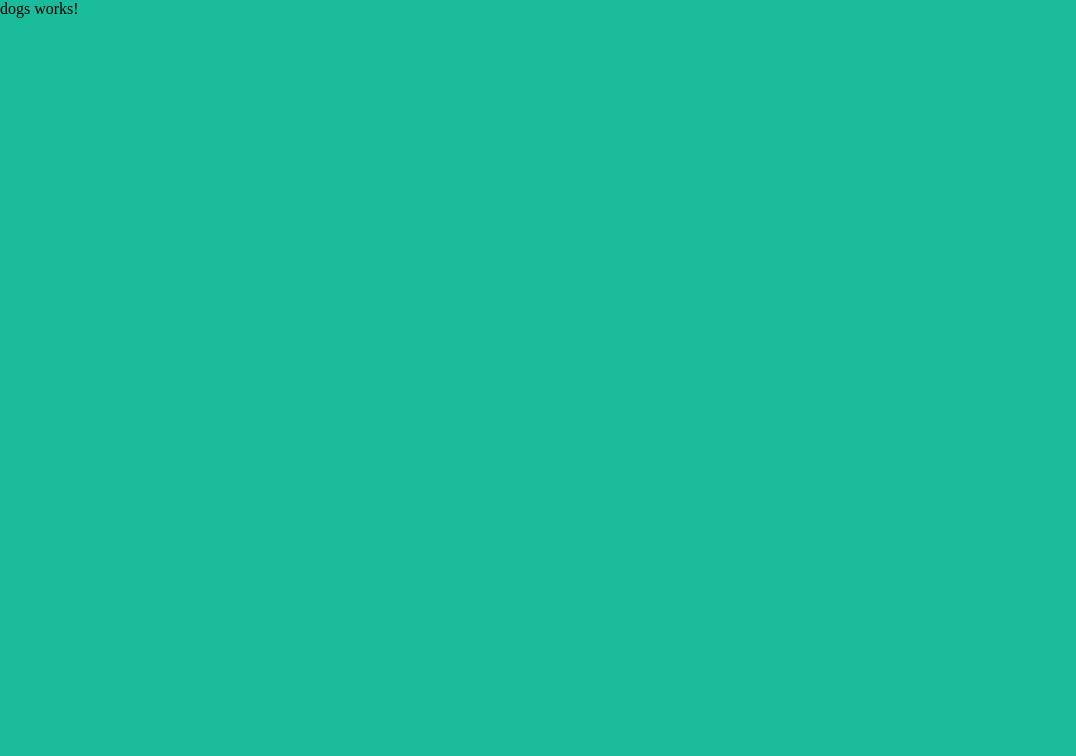
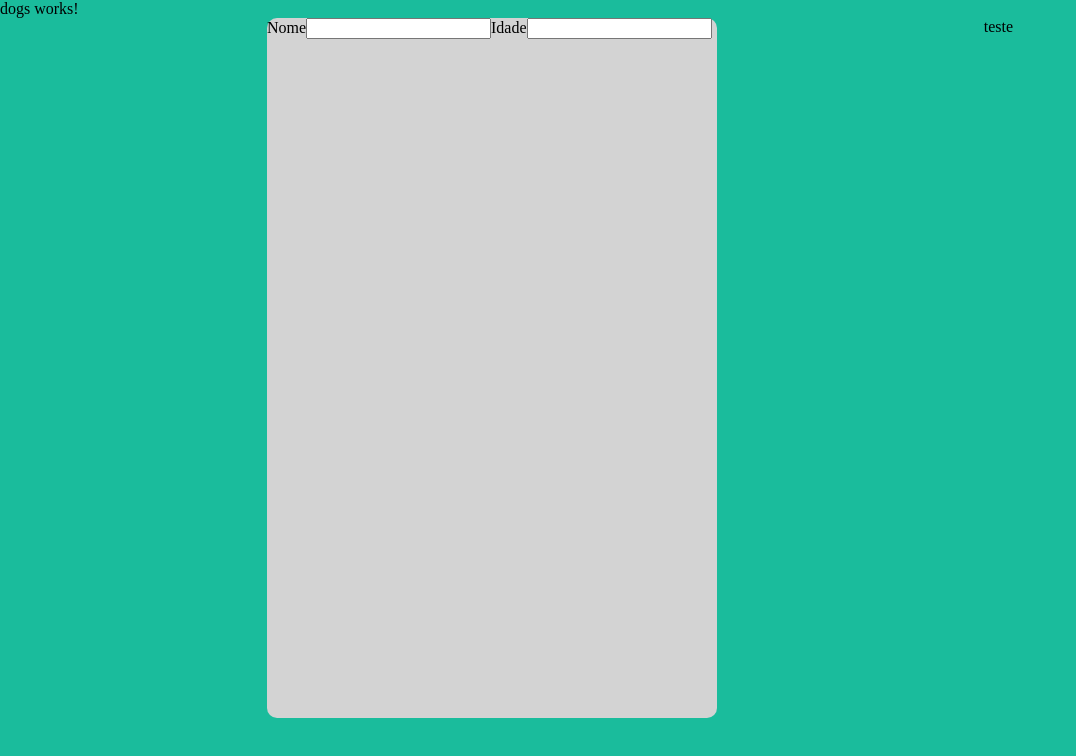
Before and after one commit to dev-vinii/to-do-front, an Angular app: page /dogs in a window 1280 px wide. Shown: the top 756 px of the page, without its empty margins (0-1076 px from the left). Built offline with nearby package versions, Linux system fonts and the light colour scheme.

Commit message:
first updates

```diff
--- a/src/app/dogs/dogs.component.css
+++ b/src/app/dogs/dogs.component.css
@@ -3,3 +3,15 @@ body {
     height: 100vh;
     width: 100%;
 }
+
+.principal-content {
+    display: flex;
+    justify-content: space-evenly;
+}
+
+.register-dogs {
+    background-color: #d3d3d3;
+    min-height: 700px;
+    min-width: 450px;
+    border-radius: 10px;
+}
--- a/src/app/dogs/dogs.component.html
+++ b/src/app/dogs/dogs.component.html
@@ -1,3 +1,12 @@
 <body>
     <p>dogs works!</p>
+    <div class="principal-content">
+        <div class="register-dogs">
+            <label for="">Nome</label>
+            <input type="text">
+            <Label>Idade</Label>
+            <input type="text">
+        </div>
+        <div class="dogs-list">teste</div>
+    </div>
 </body>
```
